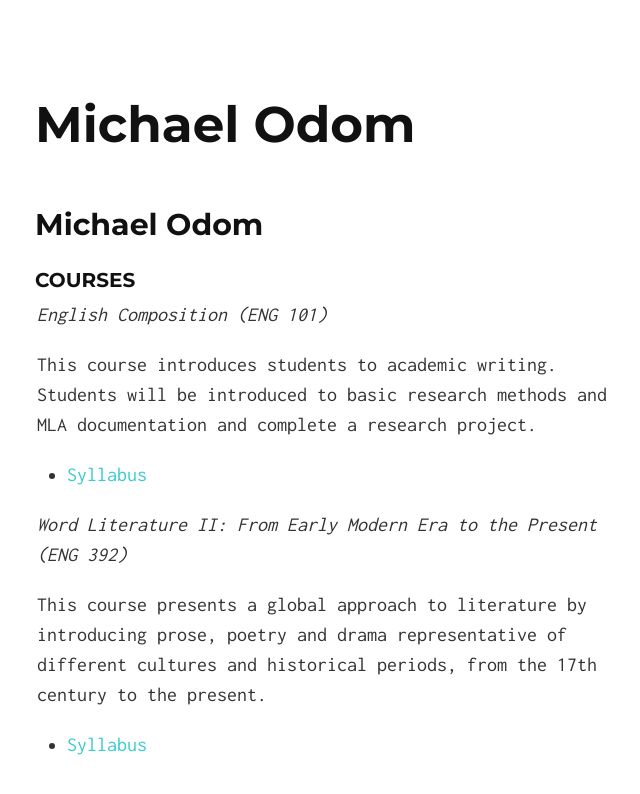
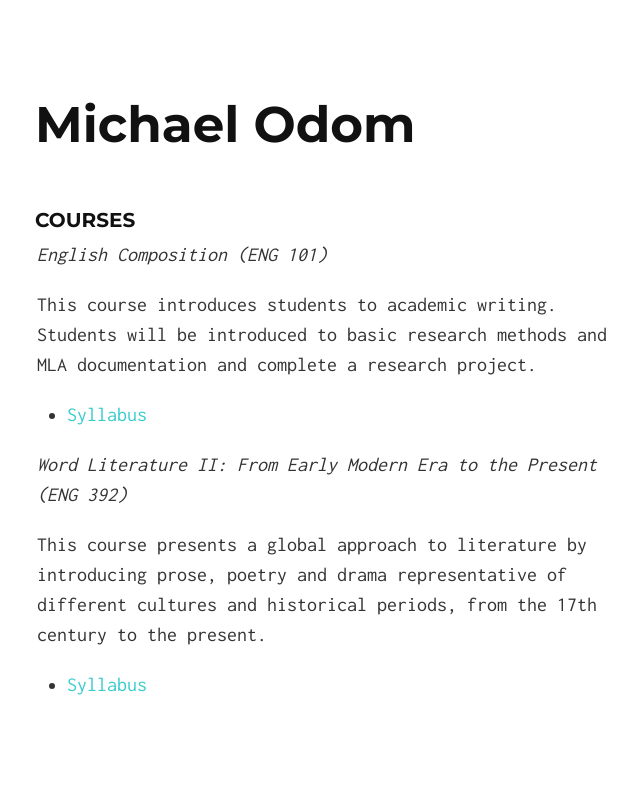
Before and after one commit to michaelodom/michaelodom.github.io, a Jekyll site: the page built from courses/index.md, in a window 1280 px wide. Shown: the top 794 px of the page, without its empty margins (303-943 px from the left). Built offline with Jekyll 4.4.1, drawn with Linux system fonts in a browser that asks for light colours; nearby versions of some CDN libraries; our own code applies the rules of GitHub Pages for plain Markdown files.

Commit message:
Update index.md

```diff
--- a/courses/index.md
+++ b/courses/index.md
@@ -1,9 +1,7 @@
 ---
-title:
+title: Michael Odom
 layout: default
 ---
-
-## Michael Odom
 
 ### Courses
 
```
